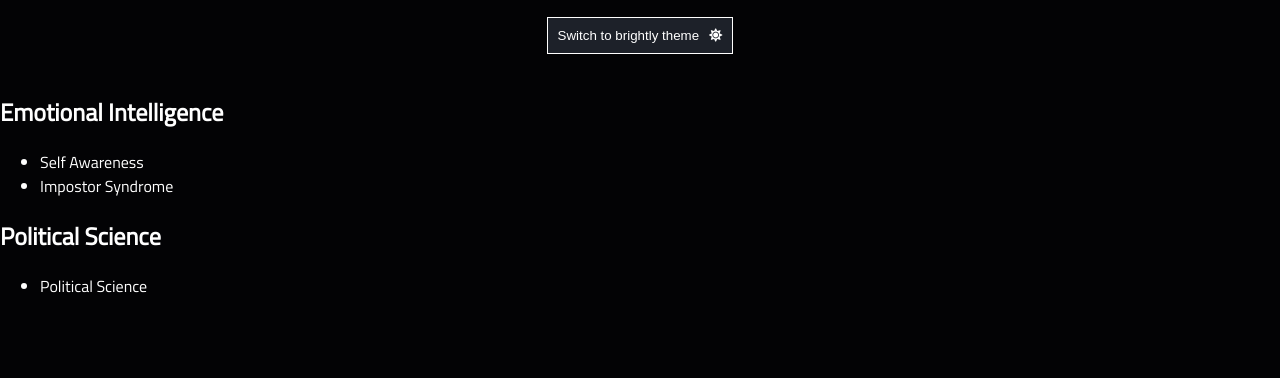
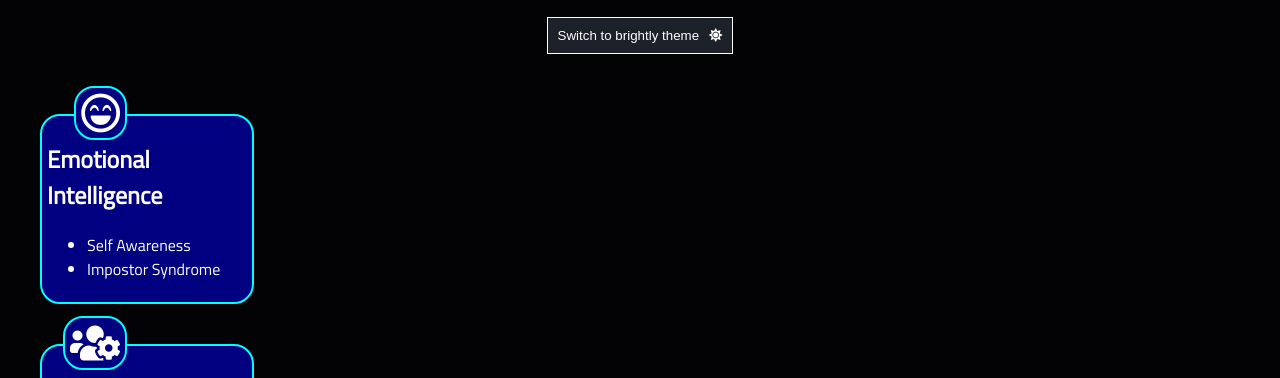
Before and after one commit to carolinaknoll/awesome-gamified, a React app: page / in a window 1280 px wide. Shown: the part 99-477 px from the top of the page. Built offline with nearby package versions, Linux system fonts and the light colour scheme.

Commit message:
Sketch topic blocks and add icons for existing topics

```diff
--- /dev/null
+++ b/src/assets/styles/topic.css
@@ -0,0 +1,23 @@
+.topic-box {
+  background: navy;
+  border: 2px solid cyan;
+  border-radius: 20px;
+  margin: 40px;
+  padding: 5px;
+  position: relative;
+  width: 200px;
+  z-index: 1;
+}
+
+.topic-box .icon {
+  background: navy;
+  border-radius: 20px;
+  border: 2px solid cyan;
+  font-size: 40px;
+  padding: 5px;
+  margin: 20px;
+  position: absolute;
+  right: 50%;
+  top: -50px;
+  z-index: 2;
+}
--- a/src/components/topic/topic.js
+++ b/src/components/topic/topic.js
@@ -13,12 +13,12 @@ export default class Topic extends Component {
       <div className="topic">
         {
           topicsEn.map((topic) =>
-            <div>
+            <div className="topic-box">
+              <i className={`icon ${topic.icon}`}></i>
               <h2>{topic.name}</h2>
-
               <ul>
                 {
-                  Object.keys(topic.topics).map((subtopic, i) =>
+                  Object.keys(topic.subtopics).map((subtopic, i) =>
                     <li key={i}>{subtopic}</li>
                   )
                 }
--- a/src/data/topics-en.js
+++ b/src/data/topics-en.js
@@ -1,8 +1,8 @@
 let topicsEn = [{
   name: 'Emotional Intelligence',
-  icon: 'fas icon-class',
+  icon: 'far fa-laugh-beam',
   color: '#000',
-  topics: {
+  subtopics: {
     'Self Awareness': [{
       name: 'Self Awareness',
       url: 'https://www.linkedin.com/pulse/self-awareness-bruno-leonardo-michels/'
@@ -19,9 +19,9 @@ let topicsEn = [{
 },
 {
   name: 'Political Science',
-  icon: 'fas icon-class',
+  icon: 'fas fa-users-cog',
   color: '#000',
-  topics: {
+  subtopics: {
     'Political Science': [{
       name: 'Political Science',
       url: 'https://www.youtube.com/playlist?list=PLIBtb_NuIJ1zs1gI2nYdZk6wL606nGOQ9'
--- a/src/index.css
+++ b/src/index.css
@@ -2,3 +2,4 @@
 @import url("../src/assets/styles/header.css");
 @import url("../src/assets/styles/footer.css");
 @import url("../src/assets/styles/topics-container.css");
+@import url("../src/assets/styles/topic.css");
```
